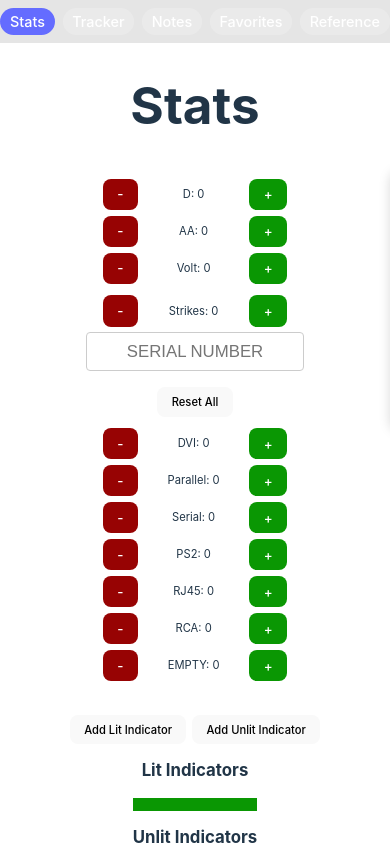
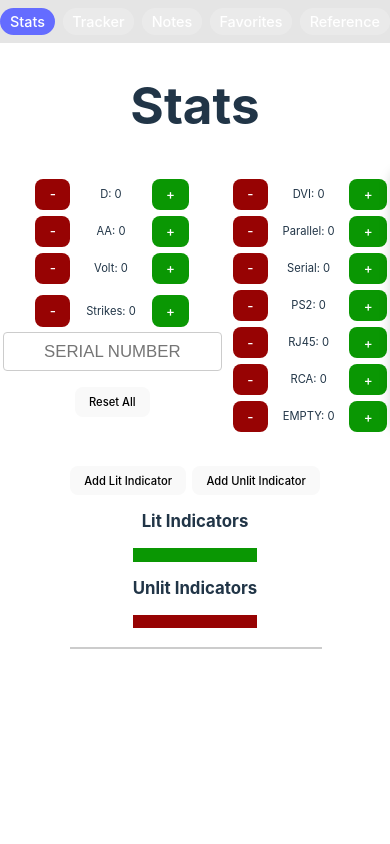
Before and after one commit to VoltaicGRiD/KTaNE_Tool, a Vue app: page / in a window 390 px wide. Built offline with nearby package versions, Linux system fonts and the light colour scheme.

Commit message:
Mobile fixes

```diff
--- a/src/style.css
+++ b/src/style.css
@@ -213,7 +213,7 @@ button:focus-visible {
   flex-wrap: wrap;
 
   span {
-    min-width: 100px;
+    min-width: 70px;
   }
 }
 
```
